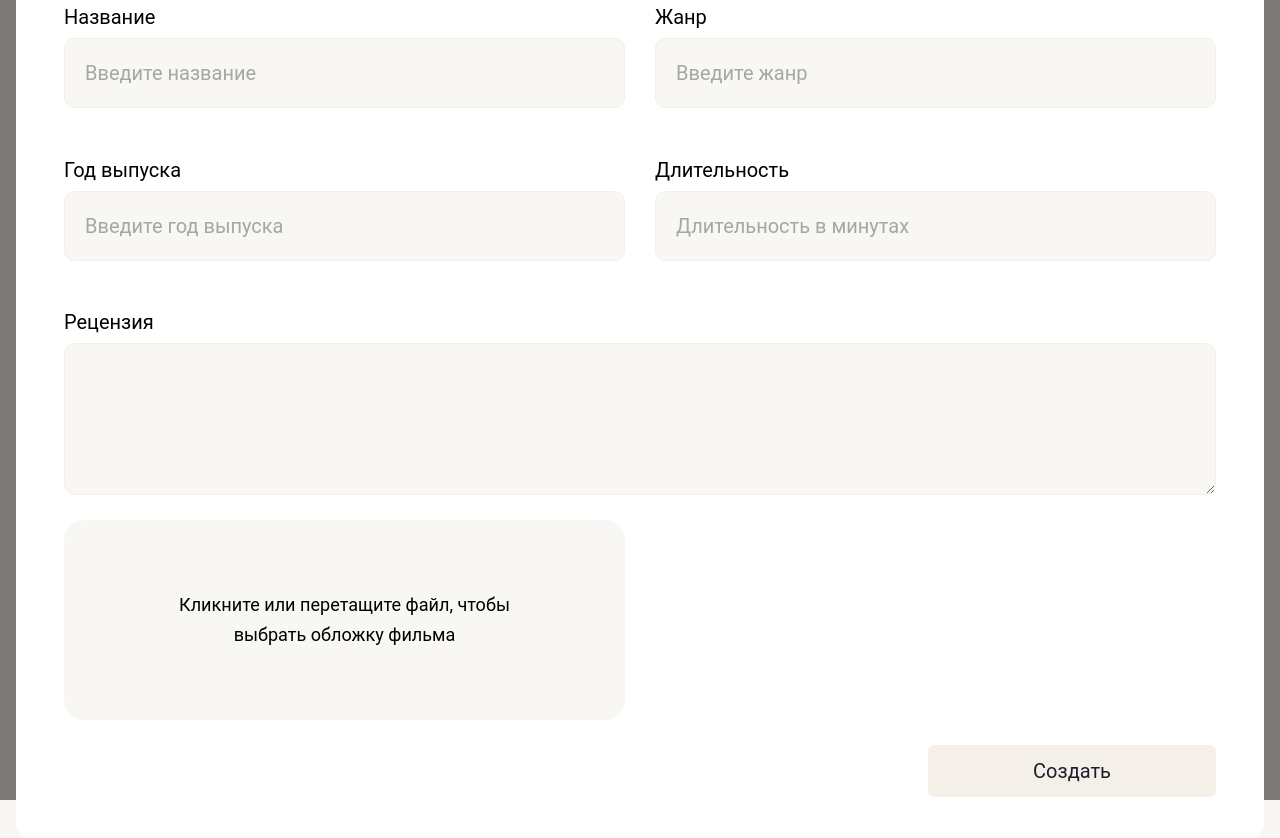
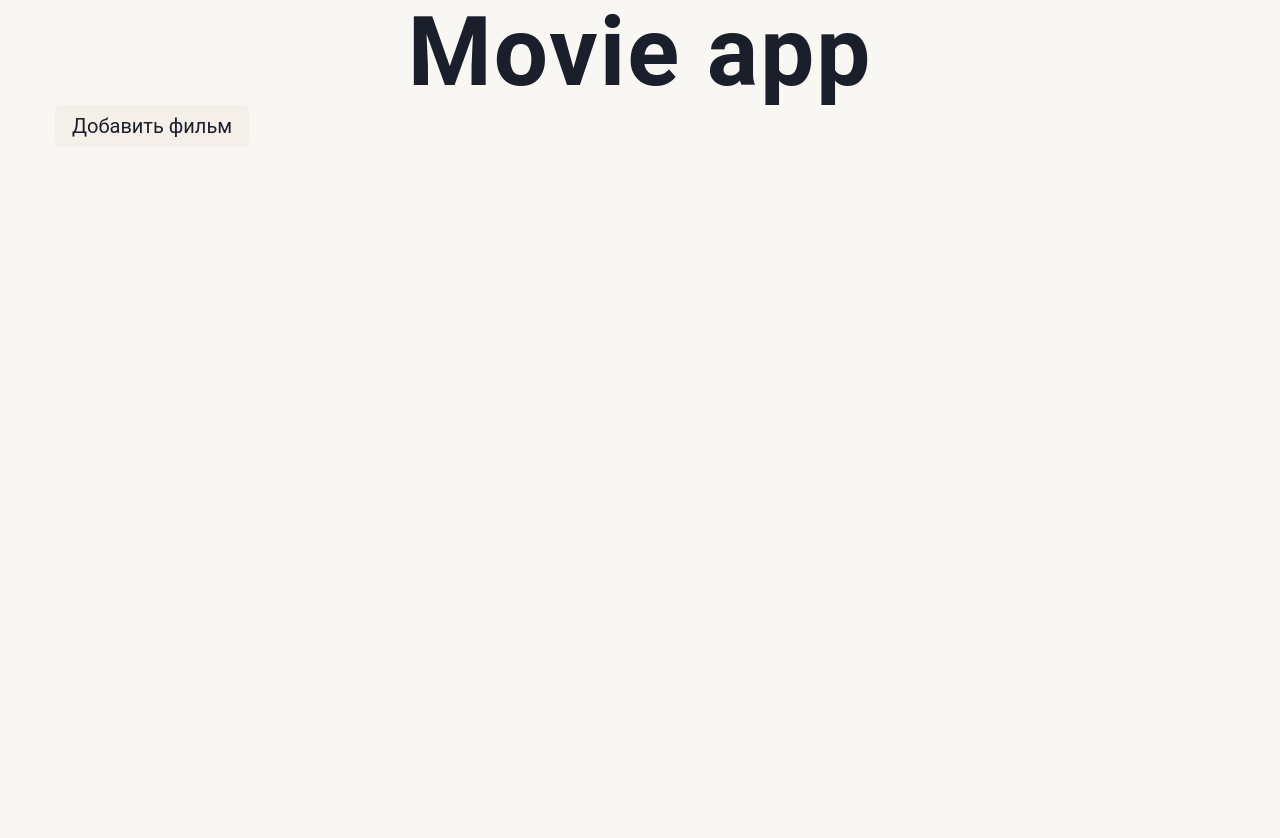
Before and after one commit to Bogdanvosk/movie-app, a React (Vite) app: page / in a window 1280 px wide. Shown: the top 838 px of the page. After the commit the page ends 800 px from the top, so only its background shows below. Built offline with nearby package versions, Linux system fonts and the light colour scheme.

Commit message:
Add form: outside click hook created

```diff
--- a/src/components/common/Form/Form.jsx
+++ b/src/components/common/Form/Form.jsx
@@ -19,7 +19,6 @@ const Form = () => {
     console.log({ ...data, cover });
   });
 
-  console.log('cover', cover);
 
   return (
     <FormProvider {...methods}>
--- a/src/components/common/Input/Input.jsx
+++ b/src/components/common/Input/Input.jsx
@@ -30,8 +30,6 @@ const Input = ({
     };
   };
 
-  console.log(validate());
-
   return (
     <>
       <input
--- a/src/components/common/Modal/Modal.jsx
+++ b/src/components/common/Modal/Modal.jsx
@@ -1,16 +1,26 @@
 import PropTypes from 'prop-types';
 import { createPortal } from 'react-dom';
 
+import useOutsideClick from '../../../hooks/useOutsideClick';
+
 import styles from './Modal.module.scss';
+import { useRef } from 'react';
 
-const Modal = ({ show, onCloseButtonClick, children }) => {
-  if (!show) {
+const Modal = ({ isShowing, closeModal, children }) => {
+  const modalRef = useRef(null);
+
+
+  useOutsideClick(modalRef, () => {
+    // TODO: close modal
+  });
+
+  if (!isShowing) {
     return null;
   }
 
   return createPortal(
     <div className={styles.wrapper}>
-      <div className={styles.modal}>
+      <div className={styles.modal} ref={modalRef}>
         {children}
         {/* <div className='body'>
           Click on the close button to close the modal.
@@ -27,7 +37,7 @@ const Modal = ({ show, onCloseButtonClick, children }) => {
 export default Modal;
 
 Modal.propTypes = {
-  show: PropTypes.bool,
-  onCloseButtonClick: PropTypes.func,
+  isShowing: PropTypes.bool,
+  closeModal: PropTypes.func,
   children: PropTypes.node,
 };
--- a/src/components/pages/HomePage/HomePage.jsx
+++ b/src/components/pages/HomePage/HomePage.jsx
@@ -7,14 +7,14 @@ import Container from '../../common/Container/Container';
 import Modal from '../../common/Modal/Modal';
 
 const HomePage = () => {
-  const [isShowingModal, toggle] = useModal();
+  const [isShowingModal, open, close] = useModal();
 
   return (
     <>
       <Typography tag='h1'>Movie app</Typography>
       <Container>
-        <Button onClick={toggle}>Добавить фильм</Button>
-        <Modal show={isShowingModal} onCloseButtonClick={toggle}>
+        <Button onClick={open}>Добавить фильм</Button>
+        <Modal closeModal={close} isShowing={isShowingModal}>
           <Form />
         </Modal>
       </Container>
--- a/src/hooks/useModal.js
+++ b/src/hooks/useModal.js
@@ -1,11 +1,12 @@
 import { useState } from 'react';
 
 const useModal = () => {
-  const [isShowingModal, setIsShowingModal] = useState(true);
+  const [isShowingModal, setIsShowingModal] = useState(false);
 
-  const toggle = () => setIsShowingModal(!isShowingModal);
+  const open = () => setIsShowingModal(true);
+  const close = () => setIsShowingModal(false);
 
-  return [isShowingModal, toggle];
+  return [isShowingModal, open, close];
 };
 
 export default useModal;
--- /dev/null
+++ b/src/hooks/useOutsideClick.js
@@ -0,0 +1,24 @@
+import { useEffect, useRef } from 'react'
+
+const useOutsideClick = (ref, callback) => {
+	const callbackRef = useRef(callback)
+
+	useEffect(() => {
+		callbackRef.current = callback
+	}, [callback])
+
+	useEffect(() => {
+		const handler = event => {
+			const { current: target } = ref
+
+			if (target && !target.contains(event.target)) {
+				callbackRef.current(event)
+			}
+		}
+
+		document.addEventListener('click', handler)
+		return () => document.removeEventListener('click', handler)
+	}, [ref])
+}
+
+export default useOutsideClick
```
